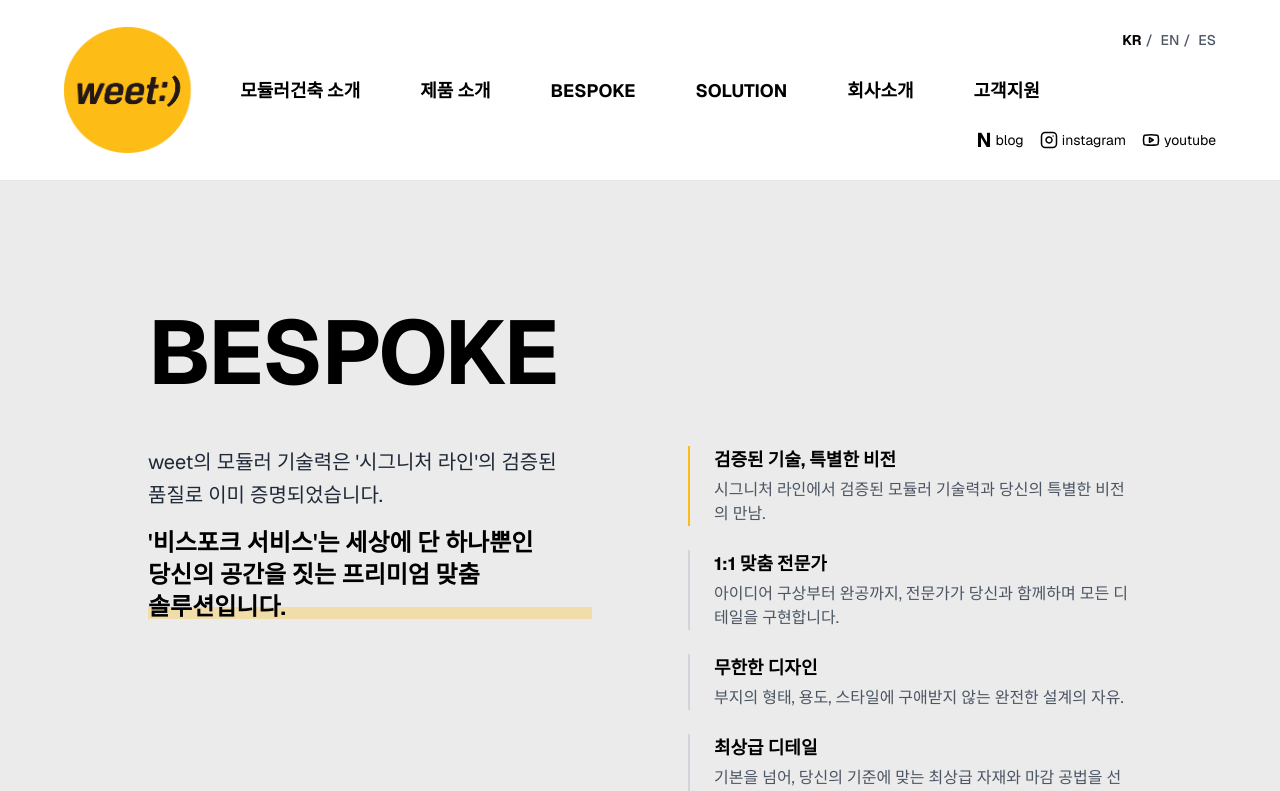
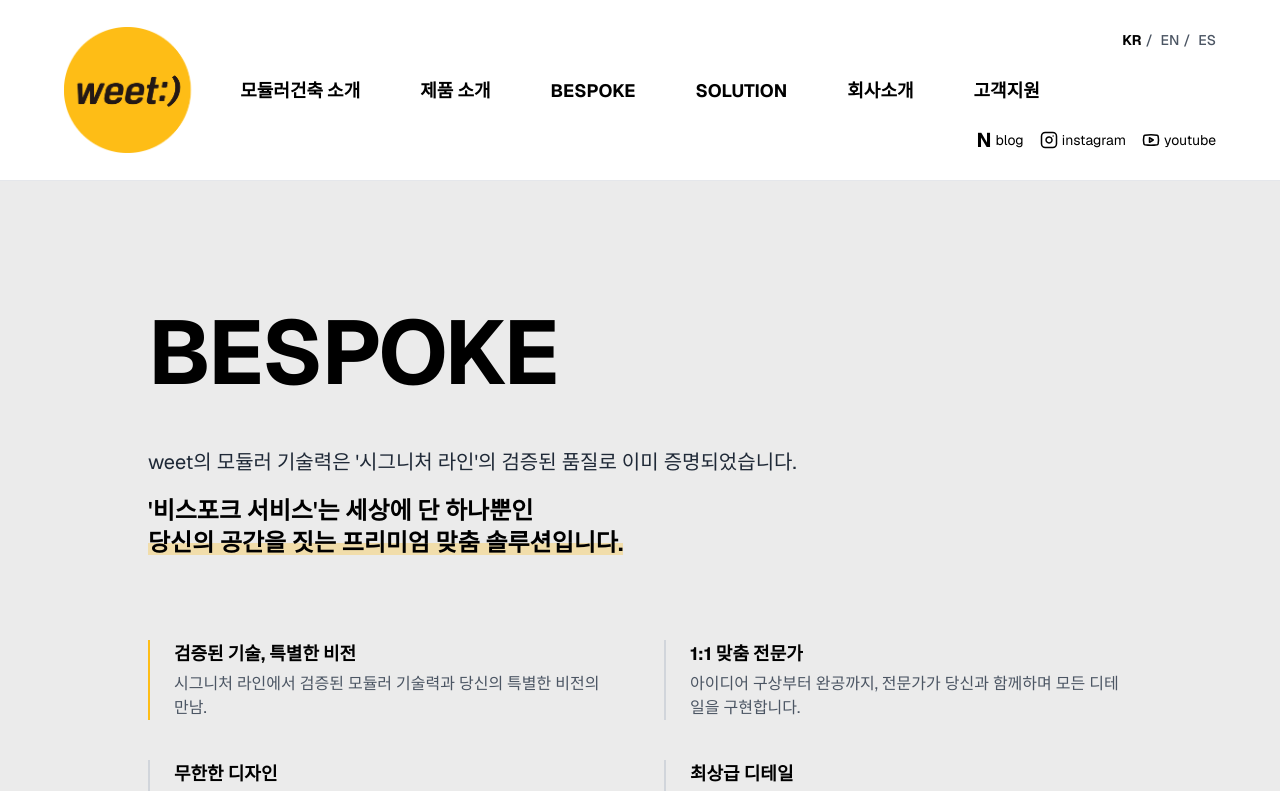
Before and after one commit to corpsj/weet-homepage, a Next.js app: page /bespoke in a window 1280 px wide. Shown: the top 791 px of the page. Built offline with nearby package versions, Linux system fonts and the light colour scheme.

Commit message:
비스포크 페이지 스타일 조정

```diff
--- a/app/bespoke/page.tsx
+++ b/app/bespoke/page.tsx
@@ -19,10 +19,10 @@ export default function BespokePage() {
               BESPOKE
             </h1>
 
-            <div className="flex flex-col lg:flex-row gap-12 lg:gap-24">
-              <div className="lg:w-1/2">
+            {/* Intro Text - Full Width */}
+            <div className="mb-16 md:mb-20">
               <p className="text-[18px] md:text-[20px] leading-relaxed mb-8 text-gray-800 break-keep">
-                  weet의 모듈러 기술력은 '시그니처 라인'의 검증된 품질로 이미 증명되었습니다.
+                <span className="whitespace-nowrap">weet의 모듈러 기술력은 '시그니처 라인'의 검증된 품질로 이미 증명되었습니다.</span>
                 <span className="block mt-4 font-semibold text-black text-xl md:text-2xl relative inline-block">
                   <span className="relative z-10">'비스포크 서비스'는 세상에 단 하나뿐인<br />당신의 공간을 짓는 프리미엄 맞춤 솔루션입니다.</span>
                   <span className="absolute bottom-1 left-0 w-full h-3 bg-primary/30 -z-0"></span>
@@ -30,7 +30,8 @@ export default function BespokePage() {
               </p>
             </div>
 
-              <div className="lg:w-1/2 space-y-6 text-[15px] md:text-[16px] text-gray-600">
+            {/* Feature List - 2x2 Grid */}
+            <div className="grid grid-cols-1 md:grid-cols-2 gap-x-12 gap-y-10 text-[15px] md:text-[16px] text-gray-600">
               <motion.div
                 initial={{ opacity: 0, x: 20 }}
                 whileInView={{ opacity: 1, x: 0 }}
@@ -67,7 +68,6 @@ export default function BespokePage() {
                 <strong className="block text-black text-lg mb-1">최상급 디테일</strong>
                 기본을 넘어, 당신의 기준에 맞는 최상급 자재와 마감 공법을 선택할 수 있습니다.
               </motion.div>
-              </div>
             </div>
 
             <div className="flex justify-end items-center gap-4 mt-16 group cursor-pointer">
```
Lines whose indentation alone changed are shown as unchanged.
